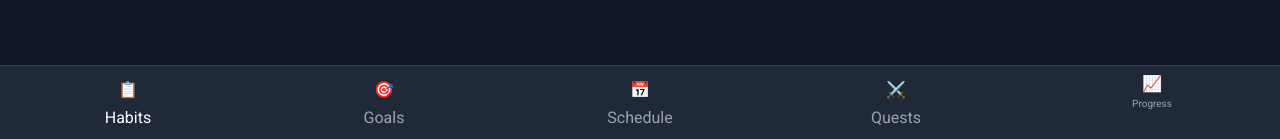
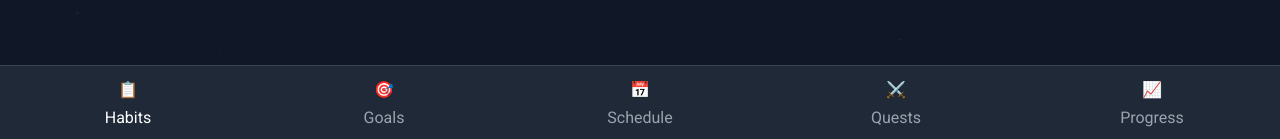
Before and after one commit to jakewoodworth/SublimeApp, a React (Vite) app: page / in a window 1280 px wide. Shown: the part 658-797 px from the top of the page. Built offline with nearby package versions, Linux system fonts and the light colour scheme.

Commit message:
Align progress tab size with others

```diff
--- a/App.tsx
+++ b/App.tsx
@@ -599,7 +599,7 @@ const App: React.FC = () => {
                 </button>
                 <button
                     onClick={() => setActiveTab('progress')}
-                    className={`flex-1 flex flex-col items-center gap-0 py-0.5 text-[10px] focus:outline-none focus:ring-2 focus:ring-cyan-500 ${activeTab === 'progress' ? 'text-white' : ''}`}
+                    className={`flex-1 flex flex-col items-center gap-1 py-2 focus:outline-none focus:ring-2 focus:ring-cyan-500 ${activeTab === 'progress' ? 'text-white' : ''}`}
                     aria-label="Progress"
                     aria-current={activeTab === 'progress' ? 'page' : undefined}
                 >
```
